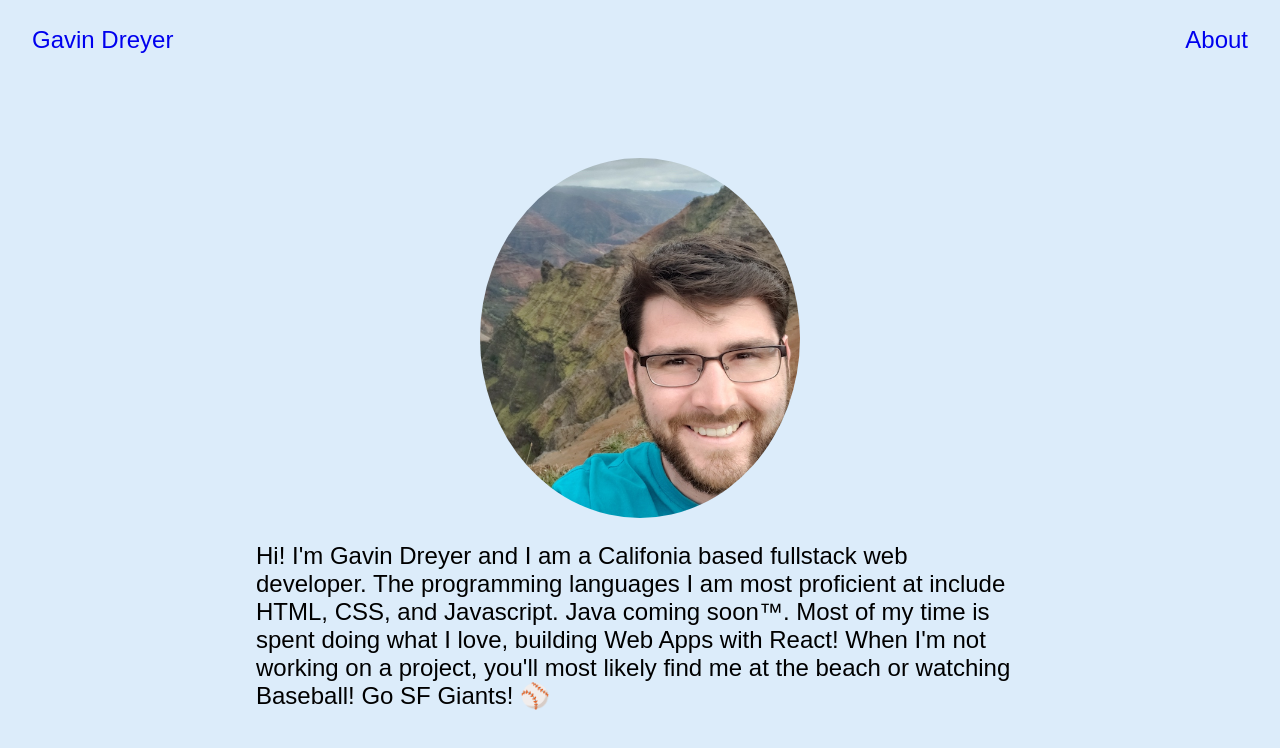
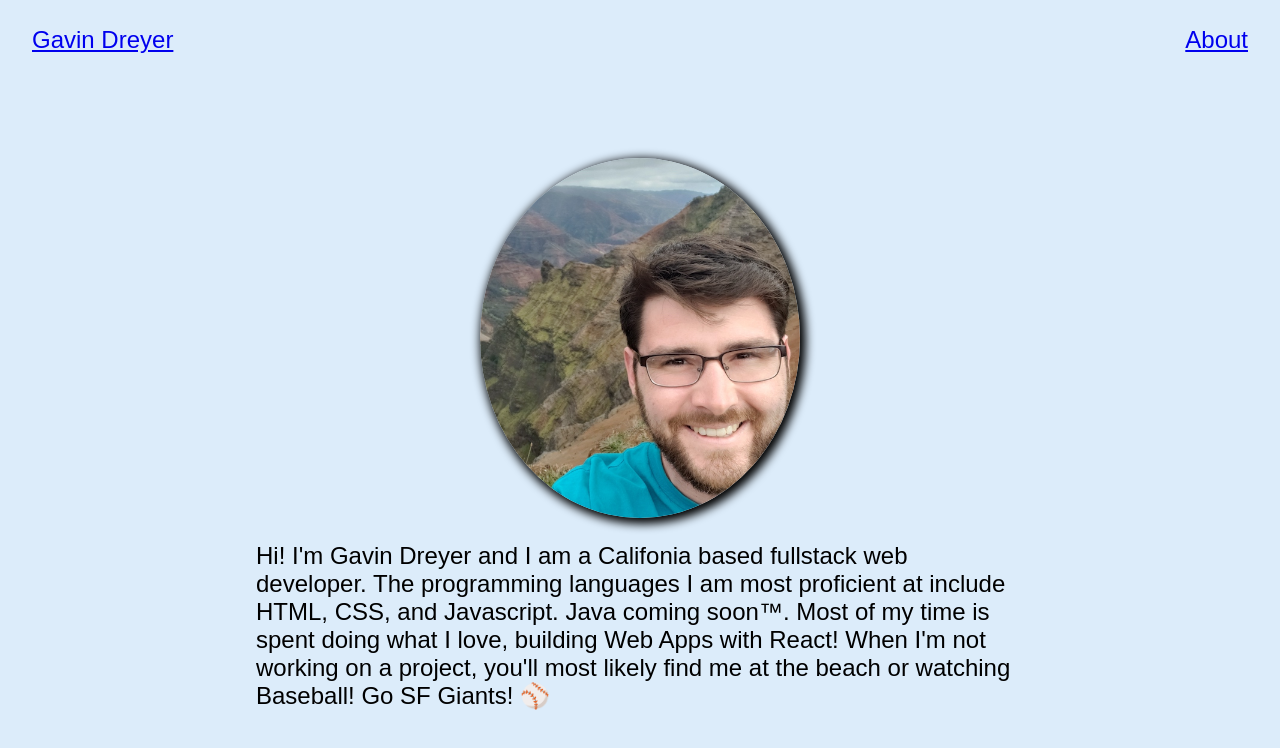
Before and after one commit to Gavin-Dreyer/Gavin-Dreyer-s-Portfolio, a React (Create React App) app in the folder myportfolio/: page /about in a window 1280 px wide. Shown: the top 748 px of the page. Built offline with nearby package versions, Linux system fonts and the light colour scheme; what webfontloader would draw is missing.

Commit message:
Added styling to nav links

```diff
--- a/myportfolio/src/App.css
+++ b/myportfolio/src/App.css
@@ -3,7 +3,6 @@ body {
 }
 
 a:link {
-  text-decoration: none;
 }
 
 .App {
@@ -19,8 +18,36 @@ a:link {
   height: 10vh;
   margin: auto;
   font-size: 1.5rem;
+
 }
 
+.navBarLink1:hover {
+  box-shadow:
+    1px 1px 1px 1px #000,
+    2px 2px 1px 1px #000,
+    3px 3px 1px 1px #000,
+    4px 4px 1px 1px #000,
+    5px 5px 1px 1px #000,
+    6px 6px 1px 1px #000,
+    7px 7px 1px 1px #000;
+    -webkit-transform: translateX(-7px);
+    transform: translateX(-7px);
+    padding: .25rem;
+}
+
+.navBarLink2:hover {
+  box-shadow:
+    -1px 1px 1px 1px #000,
+    -2px 2px 1px 1px #000,
+    -3px 3px 1px 1px #000,
+    -4px 4px 1px 1px #000,
+    -5px 5px 1px 1px #000,
+    -6px 6px 1px 1px #000,
+    -7px 7px 1px 1px #000;
+    -webkit-transform: translateX(7px);
+    transform: translateX(7px);
+    padding: .25rem;
+}
 
 .flexCon {
   display: flex;
@@ -57,6 +84,7 @@ a:link {
   width: 25%;
   border-radius: 50%;
   margin-top: .75rem;
+  box-shadow: 3px 3px 10px 3px;
 }
 
 .aboutText {
--- a/myportfolio/src/components/About.js
+++ b/myportfolio/src/components/About.js
@@ -1,13 +1,32 @@
-import React from 'react'
-
-import personalPic  from '../assets/personalPic.jpg'
+import React, { useRef, useEffect } from 'react'
+import {TweenMax, Linear} from 'gsap'
 
 const About = () => {
+    let textElement = useRef(null)
+    let picElement = useRef(null)
+
+    useEffect(() => {
+        TweenMax.from(
+            textElement,
+            1,
+            {x:0, y:300, opacity:0, scale:0.5},
+        )
+        TweenMax.from(
+            picElement,
+            2,
+            {x:0, y:-300, opacity:0, scale:0.5},
+        )
+    })
     return (
         <>
             <div className='aboutCon'>
-                <div className='personalPic'></div>
-                <p className='aboutText'>Hi! I'm Gavin Dreyer and I am a Califonia based fullstack web developer. The programming languages I am most proficient at include HTML, CSS, and Javascript. Java coming soon{String.fromCharCode(8482)}. Most of my time is spent doing what I love, building Web Apps with React! When I'm not working on a project, you'll most likely find me at the beach or watching Baseball! Go SF Giants! ⚾️
+                <div
+                ref={element => {picElement = element}}
+                className='personalPic'></div>
+                <p
+                ref={element => {textElement = element}}
+                className='aboutText'>
+                    Hi! I'm Gavin Dreyer and I am a Califonia based fullstack web developer. The programming languages I am most proficient at include HTML, CSS, and Javascript. Java coming soon{String.fromCharCode(8482)}. Most of my time is spent doing what I love, building Web Apps with React! When I'm not working on a project, you'll most likely find me at the beach or watching Baseball! Go SF Giants! ⚾️
                 </p>
             </div>
 
--- a/myportfolio/src/components/LandingPage.js
+++ b/myportfolio/src/components/LandingPage.js
@@ -1,5 +1,5 @@
 import React, { useRef, useEffect } from 'react'
-import {TweenMax, Linear} from 'gsap';
+import {TweenMax, Linear} from 'gsap'
 import { FaGithubSquare } from 'react-icons/fa'
 
 
--- a/myportfolio/src/components/NavBar.js
+++ b/myportfolio/src/components/NavBar.js
@@ -4,8 +4,8 @@ import { Link } from 'react-router-dom'
 const NavBar = () => {
     return (
         <div className='navBar'>
-            <Link to='/'>Gavin Dreyer</Link>
-            <Link to='/about'>About</Link>
+            <Link className='navBarLink1' to='/'>Gavin Dreyer</Link>
+            <Link className='navBarLink2' to='/about'>About</Link>
         </div>
     )
 }
```
